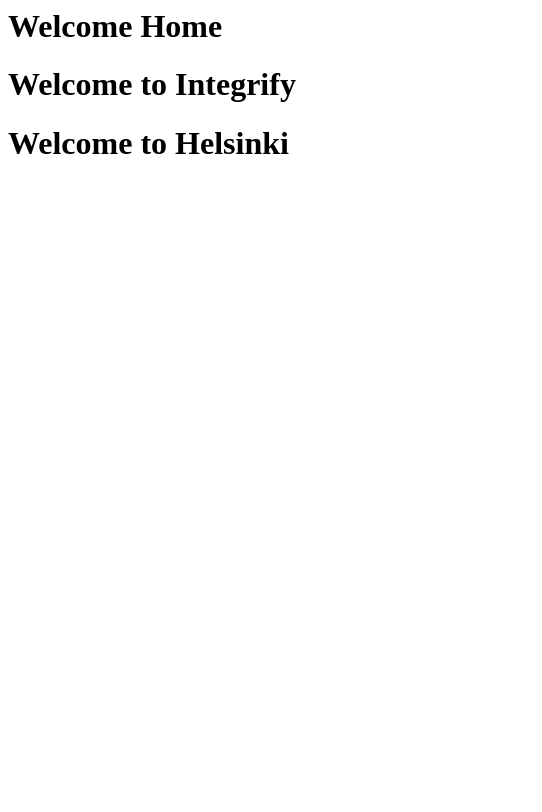
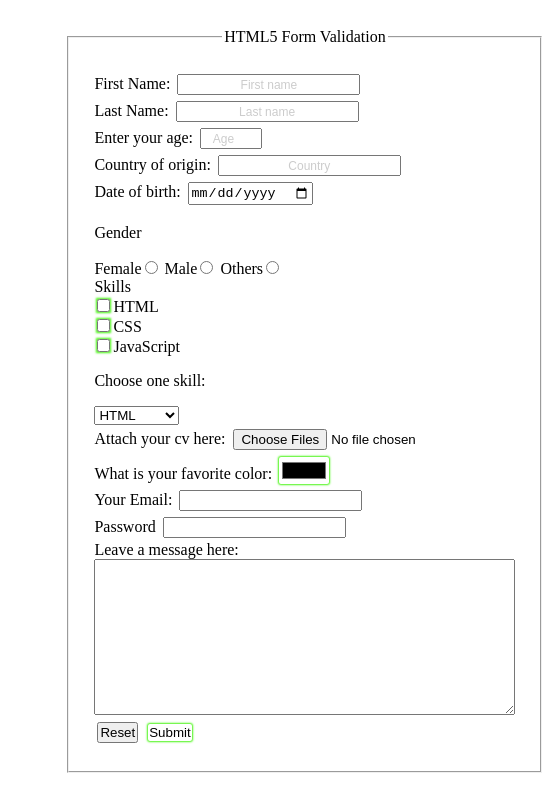
Before and after one commit to Asabeneh123/HTML5-Form, a plain HTML site: page index.html in a window 390 px wide. Shown: the whole page, 542 px wide, since content can reach past the window. Drawn offline with Linux system fonts and the light colour scheme.

Commit message:
responsive style added

```diff
--- a/index.html
+++ b/index.html
@@ -1,3 +1,123 @@
-<h1>Welcome Home</h1>
-<h1>Welcome to Integrify</h1>
-<h1>Welcome to Helsinki</h1>
+<!DOCTYPE html>
+<html>
+<head>
+    <meta charset="utf-8" />
+    <meta http-equiv="X-UA-Compatible" content="IE=edge">
+    <title>HTML5 Form</title>
+    <meta name="viewport" content="width=device-width, initial-scale=1">
+    <style>
+        *,*::after,*::before {
+            box-sizing: border-box;
+        }
+        form {
+            width:80%;
+            margin: auto;
+            padding:20px;
+        }
+        fieldset{
+            padding:25px;
+        }
+
+        legend{
+            text-align: center;
+        }
+        input {
+           margin:3px;
+           padding:1px;
+        }
+        input:valid,textarea:valid {
+            outline:none;
+            border:none;
+            border-radius: 2px;
+            box-shadow:0 0 2px 1px rgb(72, 245, 19);
+            background:white;
+        }
+        input:focus:invalid,textarea:focus:invalid{
+            /* border:2px solid red; */
+            outline:none;
+            border:none;
+            border-radius: 2px;
+            box-shadow:0 0 2px 1px red;
+            background:white;
+        }
+        input::placeholder {
+            text-align: center;
+            font-size: 12px;
+            font-weight: lighter;
+            color:#ccc;
+        }
+
+        [placeholder]:valid {
+            color:green;
+            outline: none;
+
+        }
+        [placeholder]:focus:invalid {
+            color:red;
+        }
+
+
+
+    </style>
+
+
+</head>
+<body>
+
+    <form>
+        <fieldset>
+            <legend>
+                HTML5 Form Validation
+            </legend>
+            <label for="firstname">First Name:</label>
+            <input id="firstname" type="text" name="firstname" placeholder="First name"  required  pattern="[A-Z][a-z]{2,9}"/> <br />
+
+            <label for="lastname" >Last Name:</label>
+            <input id="lastname" type="text" name="lastname" placeholder="Last name"  required  pattern="[A-Z][a-z]{2,9}"/> <br />
+
+            <label for="user-value">Enter your age:</label>
+            <input id="user-value" type="number" name="user-value" min="5" max="100" placeholder="Age" required/> <br />
+
+            <label for="country">Country of origin:</label>
+            <input id="country" type="text" placeholder="Country" pattern ="[Ff]inland|[Ee]stonia|Norway|Sweden" required/> <br />
+
+            <label>Date of birth:</label>
+            <input type="date" required/>
+            <p>Gender</p>
+            <label for="female">Female</label><input id="female" type="radio" name="gender" value="Female" required/>
+            <label for="male">Male</label><input id="male" type="radio" name="gender" value="Male"/>
+            <label for="others">Others</label><input id="others" type="radio"name="gender"  value="Other"/> <br />
+            <label for="skills">Skills</label> <br />
+            <input type="checkbox" value="HTML"><label>HTML</label> <br />
+            <input type="checkbox" value="CSS"><label>CSS</label><br />
+            <input type="checkbox" value="JavaScript"><label>JavaScript</label> <br />
+            <p>Choose one skill:</p>
+            <select required>
+                <option value="html">HTML</option>
+                <option value="css">CSS</option>
+                <option value="javascript">JavaScript</option>
+                <option value="react">React</option>
+                <option value="redux">Redux</option>
+                <option value="node">Node</option>
+            </select>
+            <br />
+            <label for="cv">Attach your cv here:</label>
+            <input id="cv" type="file" multiple required> <br />
+            <label>What is your favorite color:</label>
+            <input type="color" required> <br />
+            <label>Your Email:</label>
+            <input type="email" required> <br />
+            <label for="password">Password</label>
+            <input type="password" required /> <br />
+            <label for="message">Leave a message here:</label><br />
+            <textarea rows="10" cols="50" required></textarea> <br />
+            <input type="reset">
+            <!-- <button type="submit">Submit</button> -->
+            <input type="submit" value="Submit" />
+
+        </fieldset>
+
+    </form>
+
+</body>
+</html>
```
